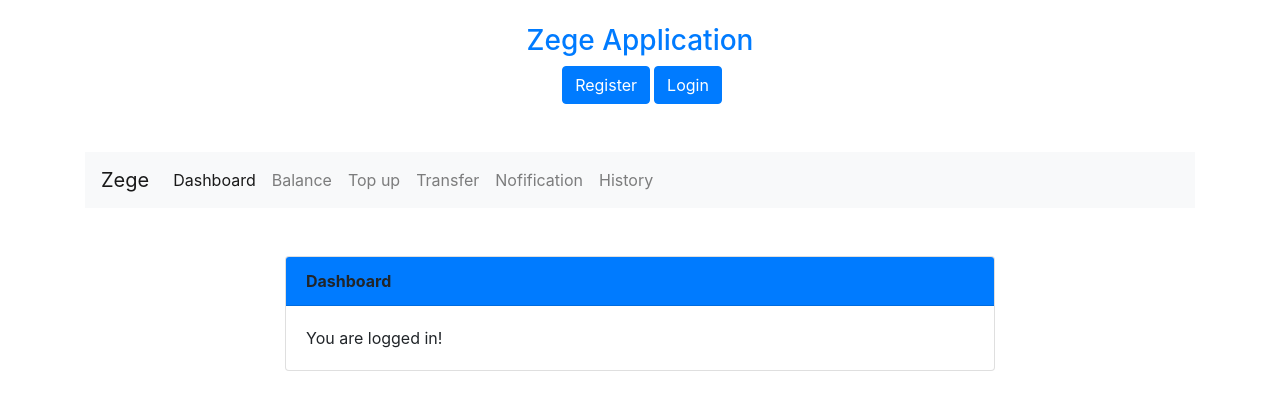
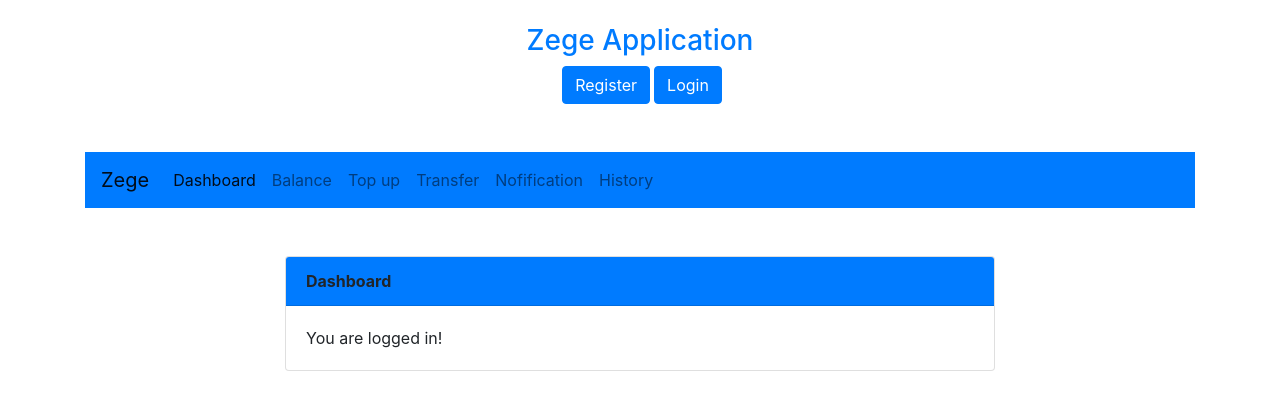
Before and after one commit to gathuku/zege-api-vue, a Vue app: page /home in a window 1280 px wide. Shown: the top 410 px of the page. Built offline with nearby package versions, Linux system fonts and the light colour scheme.

Commit message:
changed production baseUrl

```diff
--- a/src/components/Dashboard.vue
+++ b/src/components/Dashboard.vue
@@ -1,6 +1,6 @@
 <template >
   <div class="container">
-    <nav class="navbar navbar-expand-lg navbar-light bg-light">
+    <nav class="navbar navbar-expand-lg navbar-light bg-primary">
       <a class="navbar-brand" href="#">Zege</a>
       <button class="navbar-toggler" type="button" data-toggle="collapse" data-target="#navbarNavAltMarkup" aria-controls="navbarNavAltMarkup" aria-expanded="false" aria-label="Toggle navigation">
         <span class="navbar-toggler-icon"></span>
--- a/src/main.js
+++ b/src/main.js
@@ -10,7 +10,7 @@ import VueAxios from 'vue-axios'
 import Moment from 'moment'
 
 Vue.use(VueAxios, axios)
-axios.defaults.baseURL = 'http://127.0.0.1:3000/v1/'
+axios.defaults.baseURL = 'https://zege-api.herokuapp.com/v1/'
 //axios.defaults.headers.common = {'Authorization': `Bearer ${this.accessToken}`}
 //Date filter
 Vue.filter('dateFilter',function(createdAt){
```
